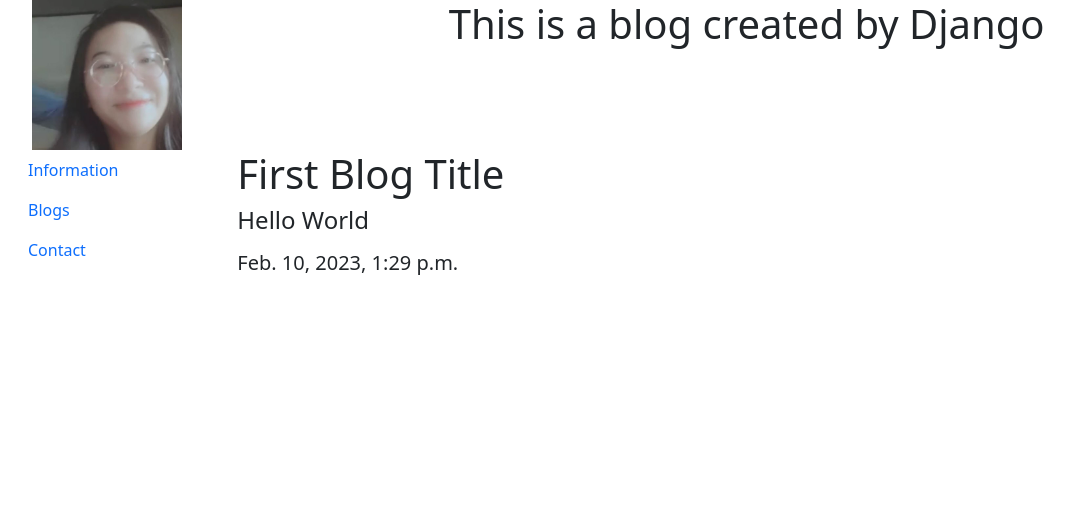
After one commit to hoanganh7596/first_django_project, a Django app: page /blog/1/ in a window 1280 px wide. The commit adds this page. Shown: the top 515 px of the page, without its empty margins (0-1077 px from the left). Run offline with Django 3.2, Linux system fonts and the light colour scheme; data comes from the database, SQL or seed files in the repository; some libraries are stand-ins or nearby versions.

Commit message:
ep11_12 add url to blog id

```diff
--- a/blog/templates/blog/blog.html
+++ b/blog/templates/blog/blog.html
@@ -5,7 +5,7 @@
 {% block content %}
 
 {% for post in Posts %}
-<h4>{{post.date|date:"d-m-Y"}} | <a href="/blog/{{post.id}}">{{post.title}}</a></h4>
+<h4>{{post.date|date:"d-m-Y"}} | <a href="{% url 'post' post.id %}">{{post.title}}</a></h4>
 
 {% endfor %}
 
--- /dev/null
+++ b/blog/templates/blog/post.html
@@ -0,0 +1,12 @@
+{% extends "pages/base.html" %}
+
+{% block title %}Post{% endblock %}
+
+{% block content %}
+
+<h1>{{post.title}}</h1>
+    <h4>{{post.body|safe|linebreaks}}</h4>
+    <h5>{{post.date}}
+
+
+{% endblock %}
--- a/blog/urls.py
+++ b/blog/urls.py
@@ -3,5 +3,6 @@
 
 
 urlpatterns = [
-    path('', views.list)
+    path('', views.list, name='blog'),
+    path('<int:id>/', views.post, name='post')
 ]
--- a/blog/views.py
+++ b/blog/views.py
@@ -6,3 +6,8 @@
 def list(request):
     Data = {'Posts': Post.objects.all().order_by("-date")}
     return render(request, 'blog/blog.html', Data)
+
+
+def post(request, id):
+    post = Post.objects.get(id=id)
+    return render(request, 'blog/post.html', {'post': post})
--- a/djangoo/urls.py
+++ b/djangoo/urls.py
@@ -19,5 +19,5 @@
 urlpatterns = [
     path('admin/', admin.site.urls),
     path('', include('home.urls')),
-    path('blog/', include('blog.urls'))
+    path('blog/', include('blog.urls'), name='blog')
 ]
--- a/home/templates/pages/base.html
+++ b/home/templates/pages/base.html
@@ -25,11 +25,11 @@
         <div class="row">
             <div class="col-sm-2">
                 <div class="bs-sliderbar">
-                    <ul class="nav flex-column">
-                        <li><a class="text-decoration-none" href="/">Information</a></li>
-                        <li><a class="text-decoration-none" href="/news">News</a></li>
-                        <li><a class="text-decoration-none" href="/contact">Contact</a></li>
-                    </ul>
+                    <nav class="nav flex-column">
+                        <a class="nav-link" href="/">Information</a>
+                        <a class="nav-link" href="{% url 'blog' %}">Blogs</a>
+                        <a class="nav-link" href="{% url 'contact' %}">Contact</a>
+                    </nav>
                 </div>
             </div>
             <div class="col-sm-10">
--- a/home/urls.py
+++ b/home/urls.py
@@ -6,5 +6,5 @@
     path('', views.index),
     path('information/', views.information),
     path('news/', views.news),
-    path('contact/', views.contact)
+    path('contact/', views.contact, name='contact')
 ]
```
